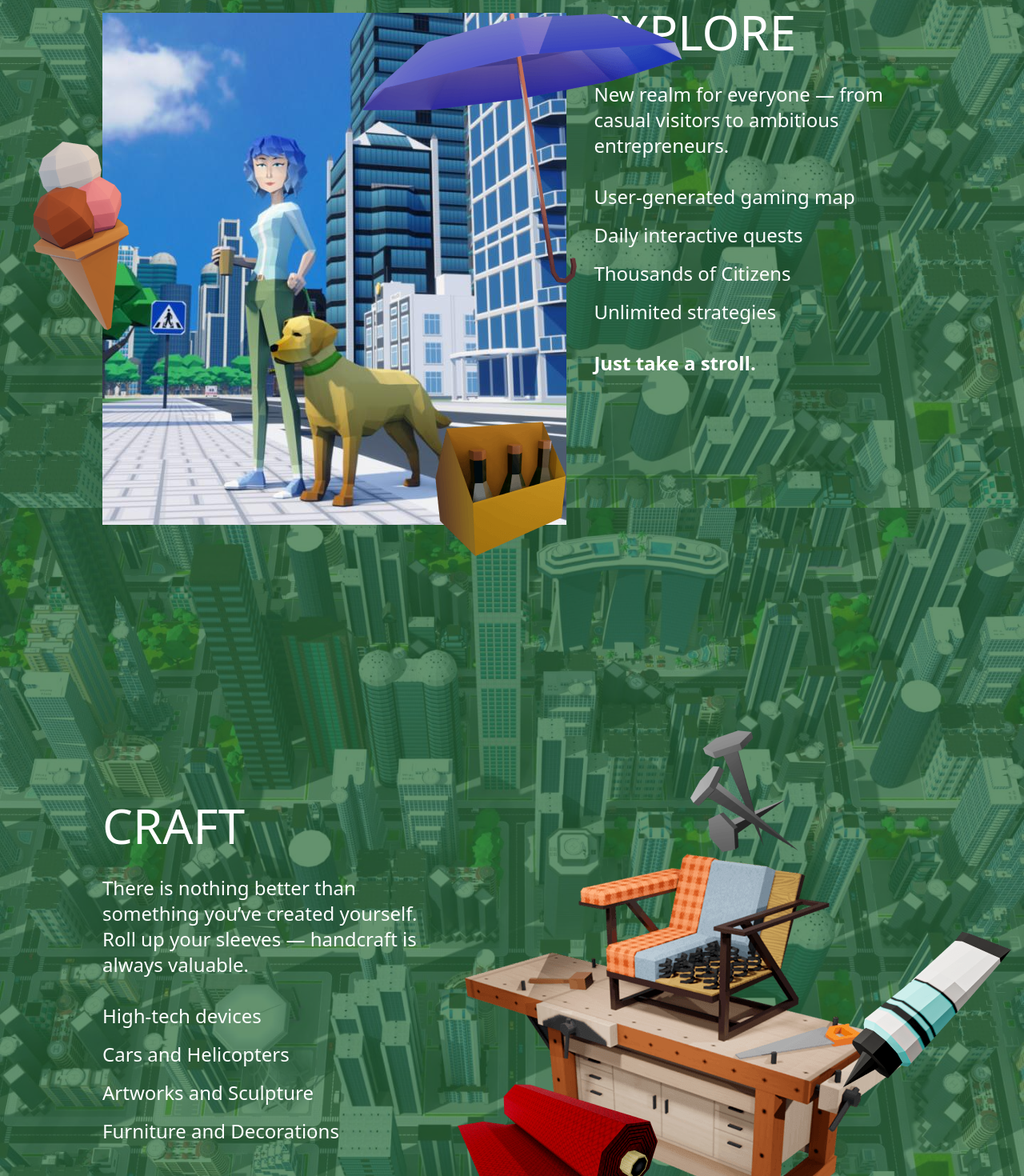
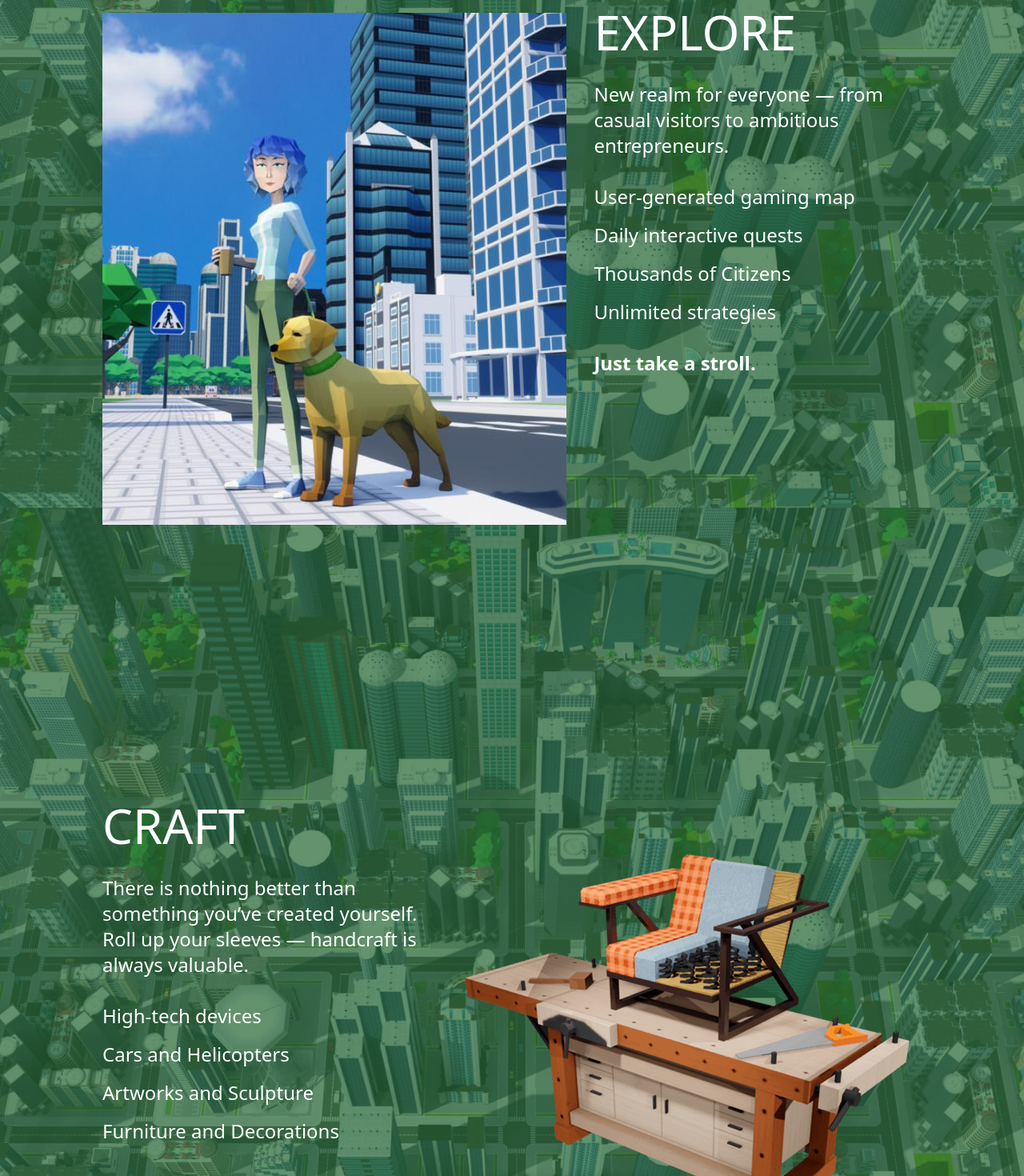
Before and after one commit to wwdfdo/megaworld, a React (Create React App) app: page / in a window 1280 px wide. Shown: the part 2218-3688 px from the top of the page at 80% size. Built offline with nearby package versions, Linux system fonts and the light colour scheme.

Commit message:
added new javascript

```diff
--- a/package.json
+++ b/package.json
@@ -6,6 +6,8 @@
     "@testing-library/jest-dom": "^5.16.4",
     "@testing-library/react": "^13.3.0",
     "@testing-library/user-event": "^13.5.0",
+    "jquery": "^3.6.0",
+    "jquery-ui": "^1.13.1",
     "react": "^18.2.0",
     "react-dom": "^18.2.0",
     "react-icons": "^4.4.0",
--- a/src/App.js
+++ b/src/App.js
@@ -15,6 +15,7 @@ function App() {
       <OpenPlatform />
       <TryYourself />
       <Welcomeclub />
+
       <Footer />
     </div>
   );
--- a/src/components/Craft/Craft.jsx
+++ b/src/components/Craft/Craft.jsx
@@ -25,14 +25,22 @@ const Craft = () => {
         <p className="text-2xl font-semibold"></p>
       </div>
       <div className="relative">
-        <img src={nails} className="absolute left-[50%]" alt="" />
+        <img
+          src={nails}
+          className="absolute left-[50%] bottom-0 -mb-[90px]  image"
+          alt=""
+        />
         <img src={craft} alt="" />
         <img
           src={glue}
-          className="absolute right-0 -mr-[7em] bottom-[30%]"
+          className="absolute right-0 -mr-[7em] bottom-0 -mb-[400px] image"
           alt=""
         />
-        <img src={textiles} className="absolute bottom-3" alt="" />
+        <img
+          src={textiles}
+          className="absolute bottom-0 -mb-[600px] image"
+          alt=""
+        />
       </div>
     </div>
   );
--- a/src/components/Explore/Explore.jsx
+++ b/src/components/Explore/Explore.jsx
@@ -14,19 +14,23 @@ const Explore = () => {
         <div className="text-3xl font-semibold w-1/2 mx-auto py-[2em]">
           OPEN PLATFORM. NO OBJECTIVES.
         </div>
-        <div className="relative">
+        <div className="relative container">
           <img src={exploredog} alt="" />
           <img
             src={umbrella}
-            className="absolute top-0 right-0 -mr-[25%]"
+            className="absolute top-0 right-0 -mr-[25%] image"
             alt=""
           />
           <img
             src={icecream}
-            className="absolute top-[25%] -ml-[15%] left-0"
+            className="absolute top-[75%] -ml-[15%] left-0 image"
             alt=""
           />
-          <img src={beer} alt="" className="absolute bottom-0 -mb-10 right-0" />
+          <img
+            src={beer}
+            alt=""
+            className="absolute bottom-0 -mb-[400px] right-0 image"
+          />
         </div>
       </div>
       <div className="flex flex-col text-white gap-8 w-2/5">
--- a/src/components/OpenPlatform/OpenPlatform.jsx
+++ b/src/components/OpenPlatform/OpenPlatform.jsx
@@ -1,4 +1,7 @@
 import React from "react";
+import { useEffect } from "react";
+
+import { parralxItem } from "../../components/functions.js";
 
 import Explore from "../Explore/Explore";
 import Craft from "../Craft/Craft";
@@ -6,6 +9,10 @@ import Builds from "../Builds/Builds";
 import Trade from "../Trade/Trade";
 
 const OpenPlatform = () => {
+  useEffect(() => {
+    parralxItem("container", "image");
+  });
+
   return (
     <div className="relative">
       <div className=" absolute w-full h-full bg-[#296936b8] z-[1]"></div>
--- /dev/null
+++ b/src/components/Timeline/Timeline.jsx
@@ -0,0 +1,23 @@
+import { useEffect } from "react";
+
+import { parralxItem } from "./functions";
+
+import "./App.css";
+
+function App() {
+  useEffect(() => {
+    parralxItem("container", "image");
+  });
+
+  return (
+    <div className="app">
+      <div className="container">
+        <img src="https://megaworld.io/images/explore.jpg" alt="" />`
+        <div className="image"></div>
+        <div className="image2"></div>
+      </div>
+    </div>
+  );
+}
+
+export default App;
--- a/src/components/Trade/Trade.jsx
+++ b/src/components/Trade/Trade.jsx
@@ -26,17 +26,25 @@ const Trade = () => {
         <p className="text-2xl font-semibold"></p>
       </div>
       <div className="relative">
-        <img src={tooltip} className=" absolute top-20 left-0" alt="" />
-        <img src={coin} className="absolute top-0 right-0 -mt-[20%]" alt="" />
+        <img
+          src={tooltip}
+          className=" absolute -mb-[700px] bottom-0 left-0 image"
+          alt=""
+        />
+        <img
+          src={coin}
+          className="absolute bottom-0 -mb-[800px] right-0 image"
+          alt=""
+        />
         <img src={trade} alt="" />
         <img
           src={wallet}
-          className="absolute bottom-0 left-0 -mb-[20%]"
+          className="absolute bottom-0 left-0 -mb-[1600px] image"
           alt=""
         />
         <img
           src={coins}
-          className="absolute bottom-0 right-0  -mb-[20%] -mr-20"
+          className="absolute bottom-0 right-0 -mb-[1600px] -mr-20 image"
           alt=""
         />
       </div>
--- /dev/null
+++ b/src/components/functions.js
@@ -0,0 +1,16 @@
+import $ from "jquery";
+
+export const parralxItem = (containerClass, itemClass) => {
+  $(window).on("scroll", () => {
+    const image = $(`.${itemClass}`);
+    const container = $(`.${containerClass}`);
+    const $window = $(window);
+
+    const containerOffsetTop = container.offset().top;
+    const WindowOffsetTop = $window.scrollTop();
+    const WindowOffsetBottom = WindowOffsetTop + $window.height();
+
+    const ypost = -0.4 * (WindowOffsetBottom - containerOffsetTop);
+    image.css("transform", `translateY(${ypost}px)`);
+  });
+};
```
Also changed, not shown: src/components/Timeline/Timeline.css (added), 1 other file (tests, documents, lock files or other folders).
